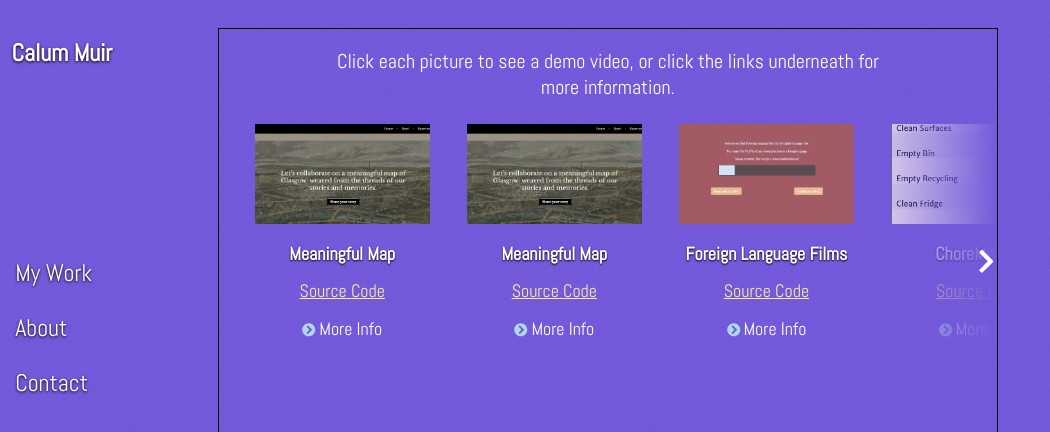
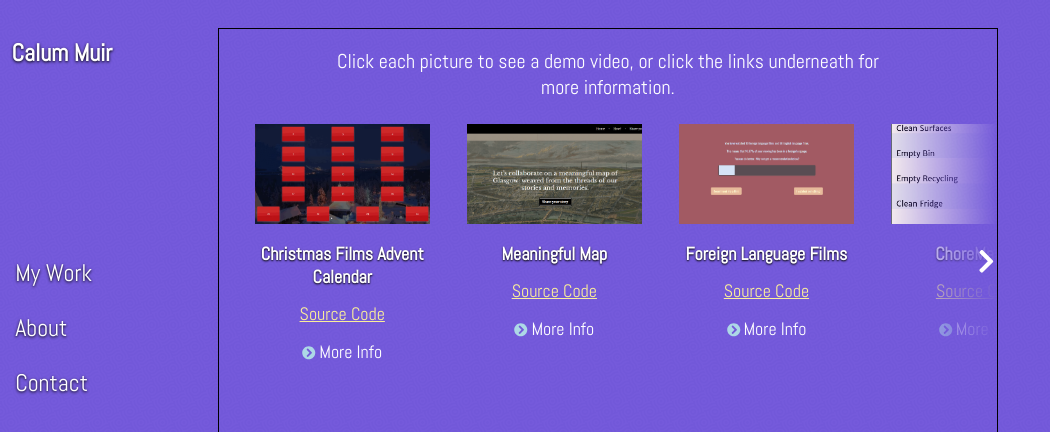
Before and after one commit to calumx/portfolio, a React (Create React App) app: page / in a window 1280 px wide. Both pictures are taken after a click on the element "My Work". Shown: the top 432 px of the page, without its empty margins (0-1050 px from the left). Built offline with nearby package versions, Linux system fonts and the light colour scheme.

Commit message:
Added Christmas Films to MyWork

```diff
--- a/src/MoreInfo.js
+++ b/src/MoreInfo.js
@@ -3,7 +3,18 @@ import './MyWork.css';
 const MoreInfo = (props) => {
   return (
     <div className="info-text-expanded">
-      {props.about === 'meaningful' ? (
+      {props.about === 'christmas' ? (
+        <div id="christmas-info-text">
+          <h2>Stack Used: React/CSS</h2>
+          <p>
+            An advent calendar to suggest a film (and food/drink pairings!)
+            every day in December. I learned a lot about handling large
+            quantities of images and how this affects the user experience, got
+            more comfortable with getting/setting information using the
+            browser's localStorage, and using DevTools to debug a project.
+          </p>
+        </div>
+      ) : props.about === 'meaningful' ? (
         <div id="meaningful-info-text">
           <h2>Stack Used: HTML5/CSS3/JavaScript - all vanilla.</h2>
           <p>
--- a/src/MyWork.css
+++ b/src/MyWork.css
@@ -49,8 +49,6 @@
 .img-links {
   width: 100%;
   display: grid;
-  /* justify-content: center; */
-  /* grid-template-columns: 33.3% 33.3% 33.3%; */
   grid-auto-flow: column;
   grid-template-columns: auto;
   grid-gap: 2.9vw;
--- a/src/MyWork.js
+++ b/src/MyWork.js
@@ -14,9 +14,11 @@ import Overlay from 'react-bootstrap/Overlay';
 import meaningfulThumb from './assets/images/meaningful-map-thumbnail.png';
 import foreignThumb from './assets/images/foreign-thumbnail.png';
 import choreThumb from './assets/images/choremaster-thumbnail.png';
+import christmasThumb from './assets/images/christmas-thumbnail.png';
 import meaningfulVid from './assets/videos/meaningful-vid.webm';
 import foreignVid from './assets/videos/foreign-vid.webm';
 import choresVid from './assets/videos/chores-vid.webm';
+import christmasVid from './assets/videos/christmas-vid.webm';
 
 const MyWork = () => {
   const [infoOpened, setInfoOpened] = useState('');
@@ -28,7 +30,7 @@ const MyWork = () => {
   const [vidOpened, setVidOpened] = useState('');
   const [showPop, setShowPop] = useState(false);
   const [imgLinksContainer, setImgLinksContainer] = useState(null);
-  const [carouselArrow, setCarouselArrow] = useState('right');
+  const [carousel, setCarousel] = useState('right');
 
   const [verticalView, setVerticalView] = useState(
     window.matchMedia('(max-width: 890px)').matches ? true : false
@@ -48,14 +50,19 @@ const MyWork = () => {
       return;
 
       //FULL-SCREEN HORIZONTAL LOGIC
-    } else if (name === 'meaningful') {
+    } else if (name === 'christmas') {
       setSiteClickedStyle({
         transformOrigin: 'left top',
         overflow: 'scroll',
       });
+    } else if (name === 'meaningful') {
+      setSiteClickedStyle({
+        transformOrigin: carousel === 'left' ? 'left top' : 'center top',
+        overflow: 'scroll',
+      });
     } else if (name === 'foreign') {
       setSiteClickedStyle({
-        transformOrigin: 'center top',
+        transformOrigin: carousel === 'left' ? 'center top' : 'right top',
         overflow: 'scroll',
       });
     } else {
@@ -159,15 +166,6 @@ const MyWork = () => {
 
   const target = useRef(null);
 
-  // const forceImgLinksScroll = () => {
-  //   const imgLinksElement = document.getElementById('img-links');
-  //   if (imgLinksElement.scrollLeft !== imgLinksElement.scrollWidth) {
-  //     imgLinksElement.scrollLeft = imgLinksElement.scrollWidth;
-  //   } else {
-  //     imgLinksElement.scrollLeft = 0;
-  //   }
-  // };
-
   useEffect(() => {
     setImgLinksContainer(document.getElementById('img-links'));
   }, []);
@@ -175,11 +173,10 @@ const MyWork = () => {
   const scrollImgs = (direction) => {
     if (direction === 'right') {
       imgLinksContainer.scrollLeft = imgLinksContainer.scrollWidth;
-      setCarouselArrow('left');
+      setCarousel('left');
     } else {
-      console.log('left');
       imgLinksContainer.scrollLeft = 0;
-      setCarouselArrow('right');
+      setCarousel('right');
     }
   };
 
@@ -201,7 +198,7 @@ const MyWork = () => {
           transform: 'translateY(150%)',
           zIndex: '1',
           cursor: 'pointer',
-          opacity: carouselArrow === 'left' ? 1 : 0,
+          opacity: carousel === 'left' ? 1 : 0,
           transition: 'opacity 500ms ease-in-out',
         }}
         onClick={() => scrollImgs('left')}
@@ -212,25 +209,25 @@ const MyWork = () => {
         id="img-links"
         style={{
           maskImage:
-            carouselArrow === 'right'
-              ? 'linear-gradient(to right, black 80%, transparent 100%)'
-              : 'linear-gradient(to left, black 80%, transparent 100%)',
+            carousel === 'right'
+              ? 'linear-gradient(to right, black 85%, transparent 100%)'
+              : 'linear-gradient(to left, black 85%, transparent 100%)',
           WebkitMaskImage:
-            carouselArrow === 'right'
-              ? 'linear-gradient(to right, black 80%, transparent 100%)'
-              : 'linear-gradient(to left, black 80%, transparent 100%)',
+            carousel === 'right'
+              ? 'linear-gradient(to right, black 85%, transparent 100%)'
+              : 'linear-gradient(to left, black 85%, transparent 100%)',
         }}
       >
-        <div className="christmas-films">
+        <div className="christmas">
           <img
-            id="meaningful-thumb"
-            alt="meaningful-map-thumbnail"
-            src={meaningfulThumb}
-            onClick={(e) => imgClickHandler(e, 'meaningful')}
+            id="christmas-thumb"
+            alt="christmas-films-thumbnail"
+            src={christmasThumb}
+            onClick={(e) => imgClickHandler(e, 'christmas')}
           ></img>
 
           <Popover
-            open={vidOpened === 'meaningful'}
+            open={vidOpened === 'christmas'}
             anchorEl={anchorEl}
             onClose={popoverClose}
             transitionDuration={{ enter: 700, exit: 400 }}
@@ -258,7 +255,7 @@ const MyWork = () => {
             }
           >
             <video
-              src={meaningfulVid}
+              src={christmasVid}
               height={verticalView ? '200px' : '350px'}
               width="auto"
               controls
@@ -266,22 +263,22 @@ const MyWork = () => {
             />
           </Popover>
 
-          <h1>Meaningful Map</h1>
+          <h1>Christmas Films Advent Calendar</h1>
           <a
-            href="https://github.com/calumx/meaningful-map"
+            href="https://github.com/calumx/christmas-films"
             target="_blank"
             rel="noreferrer"
           >
             Source Code
           </a>
           <p
-            onClick={() => infoClickHandler('meaningful')}
+            onClick={() => infoClickHandler('christmas')}
             className="more-info"
             ref={target}
-            id="meaningful"
+            id="christmas"
           >
             <FontAwesomeIcon
-              id="meaningful-arrow"
+              id="christmas-arrow"
               icon={faChevronCircleRight}
               color="lightblue"
               style={{ marginRight: '2%', transition: 'all 0.2s ease' }}
@@ -310,9 +307,14 @@ const MyWork = () => {
                     vertical: 'bottom',
                     horizontal: 'center',
                   }
+                : carousel === 'left'
+                ? {
+                    vertical: 'bottom',
+                    horizontal: 'right',
+                  }
                 : {
                     vertical: 'bottom',
-                    horizontal: 'right',
+                    horizontal: 'center',
                   }
             }
             transformOrigin={
@@ -321,9 +323,14 @@ const MyWork = () => {
                     vertical: 'top',
                     horizontal: 'center',
                   }
-                : {
+                : carousel === 'left'
+                ? {
                     vertical: 'center',
                     horizontal: 'left',
+                  }
+                : {
+                    vertical: 'top',
+                    horizontal: 'center',
                   }
             }
           >
@@ -379,9 +386,14 @@ const MyWork = () => {
                     vertical: 'top',
                     horizontal: 'left',
                   }
+                : carousel === 'left'
+                ? {
+                    vertical: 'bottom',
+                    horizontal: 'center',
+                  }
                 : {
                     vertical: 'bottom',
-                    horizontal: 'center',
+                    horizontal: 'left',
                   }
             }
             transformOrigin={
@@ -390,9 +402,14 @@ const MyWork = () => {
                     vertical: 'bottom',
                     horizontal: 'center',
                   }
-                : {
+                : carousel === 'left'
+                ? {
                     vertical: 'top',
                     horizontal: 'center',
+                  }
+                : {
+                    vertical: 'center',
+                    horizontal: 'right',
                   }
             }
           >
@@ -542,7 +559,7 @@ const MyWork = () => {
           right: '0',
           transform: 'translateY(150%)',
           cursor: 'pointer',
-          opacity: carouselArrow === 'right' ? 1 : 0,
+          opacity: carousel === 'right' ? 1 : 0,
           transition: 'opacity 500ms ease-in-out',
         }}
         onClick={() => scrollImgs('right')}
```
Also changed, not shown: src/assets/images/christmas-thumbnail.png (added), 1 other file (tests, documents, lock files or other folders).
